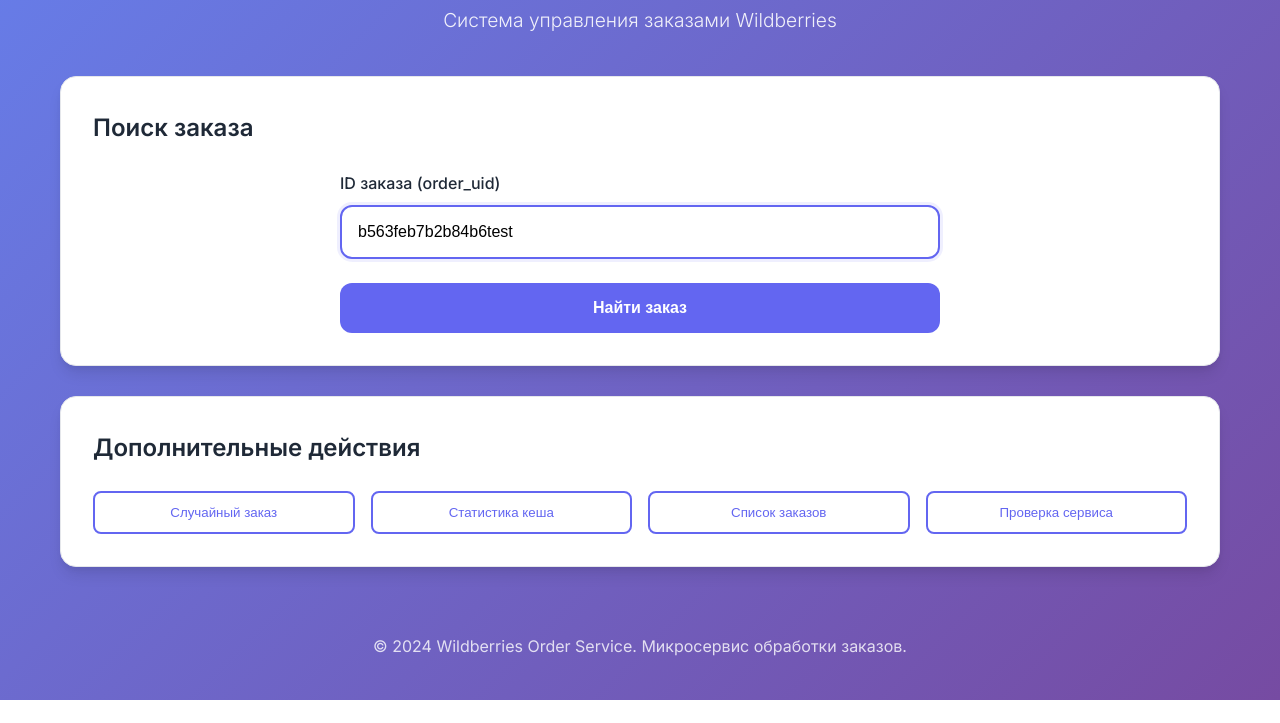
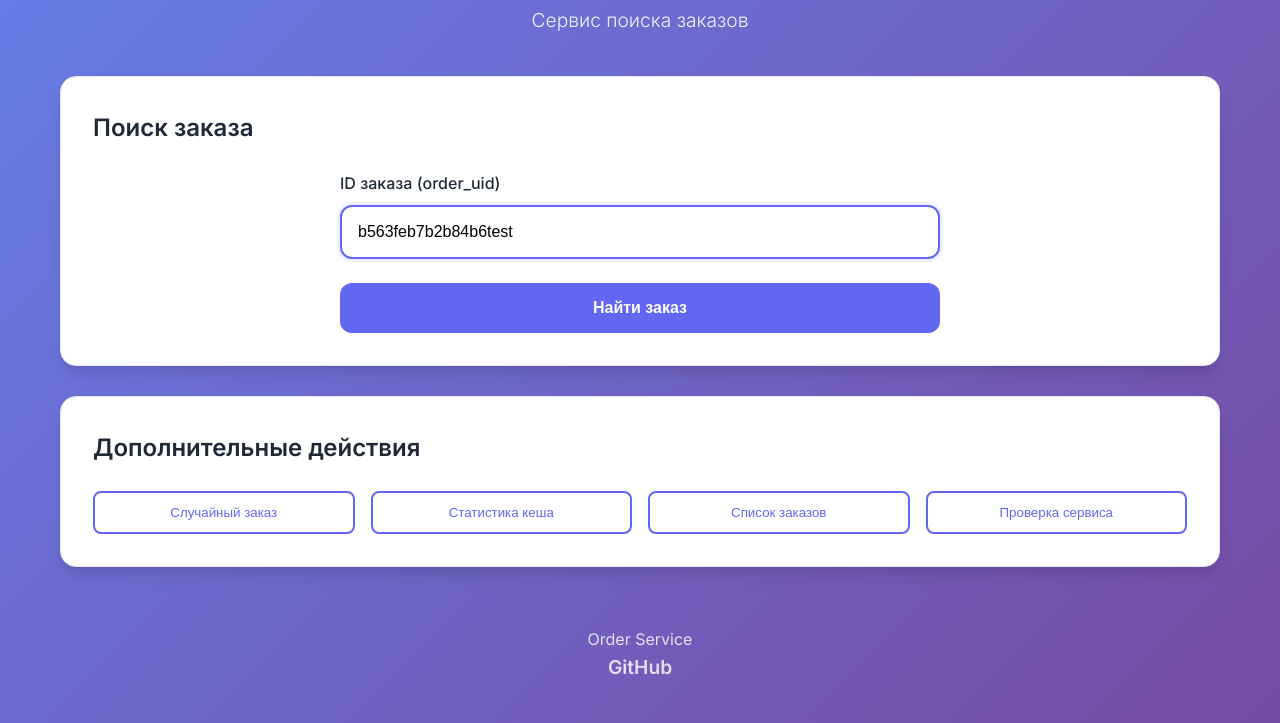
Before and after one commit to xyzelena/order_service, a plain HTML site: page frontend/index.html in a window 1280 px wide. Shown: the part 100-823 px from the top of the page. Before the commit the page ends 800 px from the top, so only its background shows below. Drawn offline with Linux system fonts and the light colour scheme.

Commit message:
Refactor frontend

```diff
--- a/frontend/index.html
+++ b/frontend/index.html
@@ -5,7 +5,7 @@
     <meta charset="UTF-8">
     <meta name="viewport" content="width=device-width, initial-scale=1.0">
     <title>Order Service - Поиск заказов</title>
-    <link rel="stylesheet" href="styles.css">
+    <link rel="stylesheet" href="./styles/main.css">
     <link href="https://fonts.googleapis.com/css2?family=Inter:wght@300;400;500;600;700&display=swap" rel="stylesheet">
 </head>
 
@@ -13,11 +13,10 @@
     <div class="container">
         <header class="header">
             <h1>Order Service</h1>
-            <p class="subtitle">Система управления заказами Wildberries</p>
+            <p class="subtitle">Сервис поиска заказов</p>
         </header>
 
         <main class="main-content">
-            <!-- Форма поиска -->
             <section class="search-section">
                 <div class="search-card">
                     <h2>Поиск заказа</h2>
@@ -36,7 +35,6 @@
                 </div>
             </section>
 
-            <!-- Результаты поиска -->
             <section class="results-section" id="resultsSection" style="display: none;">
                 <div class="results-card">
                     <h2>Информация о заказе</h2>
@@ -44,7 +42,6 @@
                 </div>
             </section>
 
-            <!-- Сообщения об ошибках -->
             <section class="error-section" id="errorSection" style="display: none;">
                 <div class="error-card">
                     <h2>Ошибка</h2>
@@ -53,7 +50,6 @@
                 </div>
             </section>
 
-            <!-- Дополнительные действия -->
             <section class="actions-section">
                 <div class="actions-card">
                     <h3>Дополнительные действия</h3>
@@ -76,11 +72,13 @@
         </main>
 
         <footer class="footer">
-            <p>&copy; 2024 Wildberries Order Service. Микросервис обработки заказов.</p>
+            <p>Order Service
+                <br>
+                <a href="https://github.com/xyzelena/order_service" target="_blank" rel="noopener noreferrer">GitHub</a>
+            </p>
         </footer>
     </div>
 
-    <!-- Модальное окно для дополнительной информации -->
     <div id="modal" class="modal" style="display: none;">
         <div class="modal-content">
             <span class="close" onclick="closeModal()">&times;</span>
@@ -89,7 +87,7 @@
         </div>
     </div>
 
-    <script src="script.js"></script>
+    <script src="./scripts/main.js"></script>
 </body>
 
 </html>
--- a/frontend/styles.css
+++ b/frontend/styles/main.css
@@ -369,6 +369,13 @@
     opacity: 0.8;
 }
 
+.footer a {
+    color: white;
+    text-decoration: none;
+    font-weight: 600;
+    font-size: 1.2rem;
+}
+
 .status-badge {
     display: inline-block;
     padding: 4px 12px;
```
Also changed, not shown: frontend/scripts/main.js (renamed from frontend/script.js), 1 other file.
